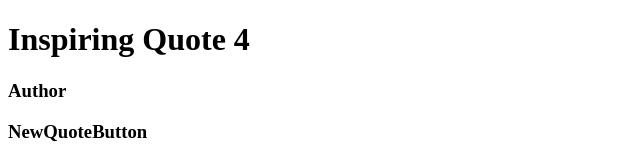
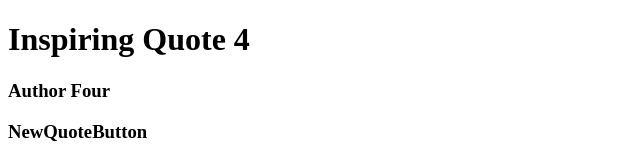
Before and after one commit to rhvdbergh/fcc-fel-quote, a React (Vite) app: page / in a window 1280 px wide. Shown: the top 162 px of the page, without its empty margins (0-640 px from the left). Built offline with nearby package versions, Linux system fonts and the light colour scheme.

Commit message:
selects random author at start

```diff
--- a/src/components/AuthorBox.js
+++ b/src/components/AuthorBox.js
@@ -1,7 +1,7 @@
 import React from 'react';
 
-const AuthorBox = () => {
-  return <h3 id="author">Author</h3>;
+const AuthorBox = props => {
+  return <h3 id="author">{props.author}</h3>;
 };
 
 export default AuthorBox;
--- a/src/components/QuoteBox.js
+++ b/src/components/QuoteBox.js
@@ -19,11 +19,8 @@ class QuoteBox extends React.Component {
   render() {
     return (
       <div id="quote-box">
-        <TextBox
-          quote={quotes[this.state.currentQuote].quote}
-          author={quotes[this.state.currentQuote].author}
-        />
-        <AuthorBox />
+        <TextBox quote={quotes[this.state.currentQuote].quote} />
+        <AuthorBox author={quotes[this.state.currentQuote].author} />
         <NewQuoteButton />
         <TweetButton />
       </div>
```
